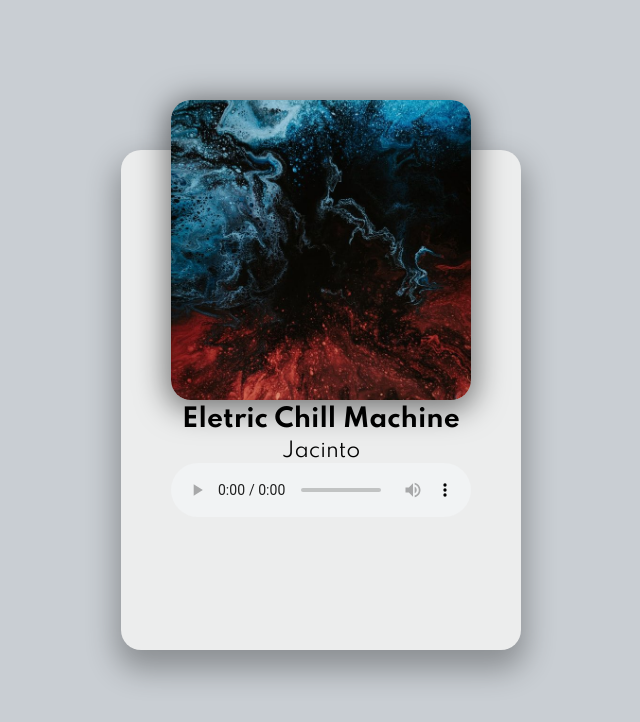
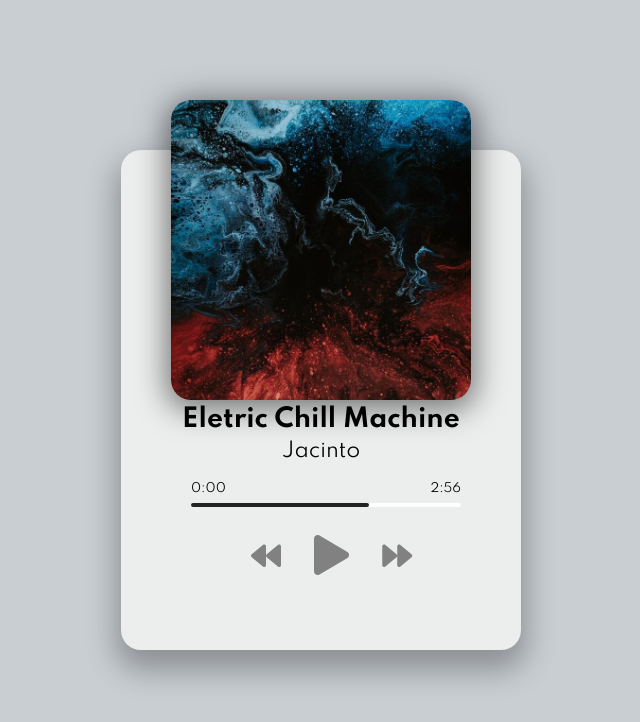
Before and after one commit to DaianeS26/music-player, a plain HTML site: page index.html in a window 1280 px wide. Shown: the whole page, without its empty margins (319-959 px from the left). Drawn offline with Linux system fonts and the light colour scheme.

Commit message:
Styling part 2

```diff
--- a/index.html
+++ b/index.html
@@ -15,7 +15,23 @@
             <img src="img/jacinto-1.jpg" alt="Album Art">
             <h2 id="title">Eletric Chill Machine</h2>
             <h3 id="artist">Jacinto</h3>
-            <audio src="music/jacinto-1.mp3" controls></audio>
+            <audio src="music/jacinto-1.mp3"></audio>
+            <!-- Progress -->
+            <div class="progress-container" id="progress-container">
+                <div class="progress" id="progress"></div>
+                <div class="duration-wrapper">
+                    <span id="current-time">0:00</span>
+                    <span id="duration">2:56</span>
+
+                </div>
+            </div>
+            <!-- Controls -->
+            <div class="player-controls">
+                <i class="fas fa-backward" id="prev" title="Previous"></i>
+                <i class="fas fa-play main-button" id="play" title="Play"></i>
+                <i class="fas fa-forward" id="next" title="Next"></i>
+
+            </div>
         </div>
     </div>
     <!-- Script -->
--- a/style.css
+++ b/style.css
@@ -84,18 +84,23 @@ h3 {
 .player-controls {
   position: relative;
   top: -15px;
-  left: 120px;
+  left: 80px;
   width: 200px;
+
+
 }
 
 .fas {
   font-size: 30px;
   color: rgb(129, 129, 129);
   margin-right: 30px;
-
+  cursor: pointer;
+  user-select: none;
 }
 
-
+.fas:hover {
+  filter: brightness(80%);
+}
 
 .main-button {
   font-size: 40px;
```
